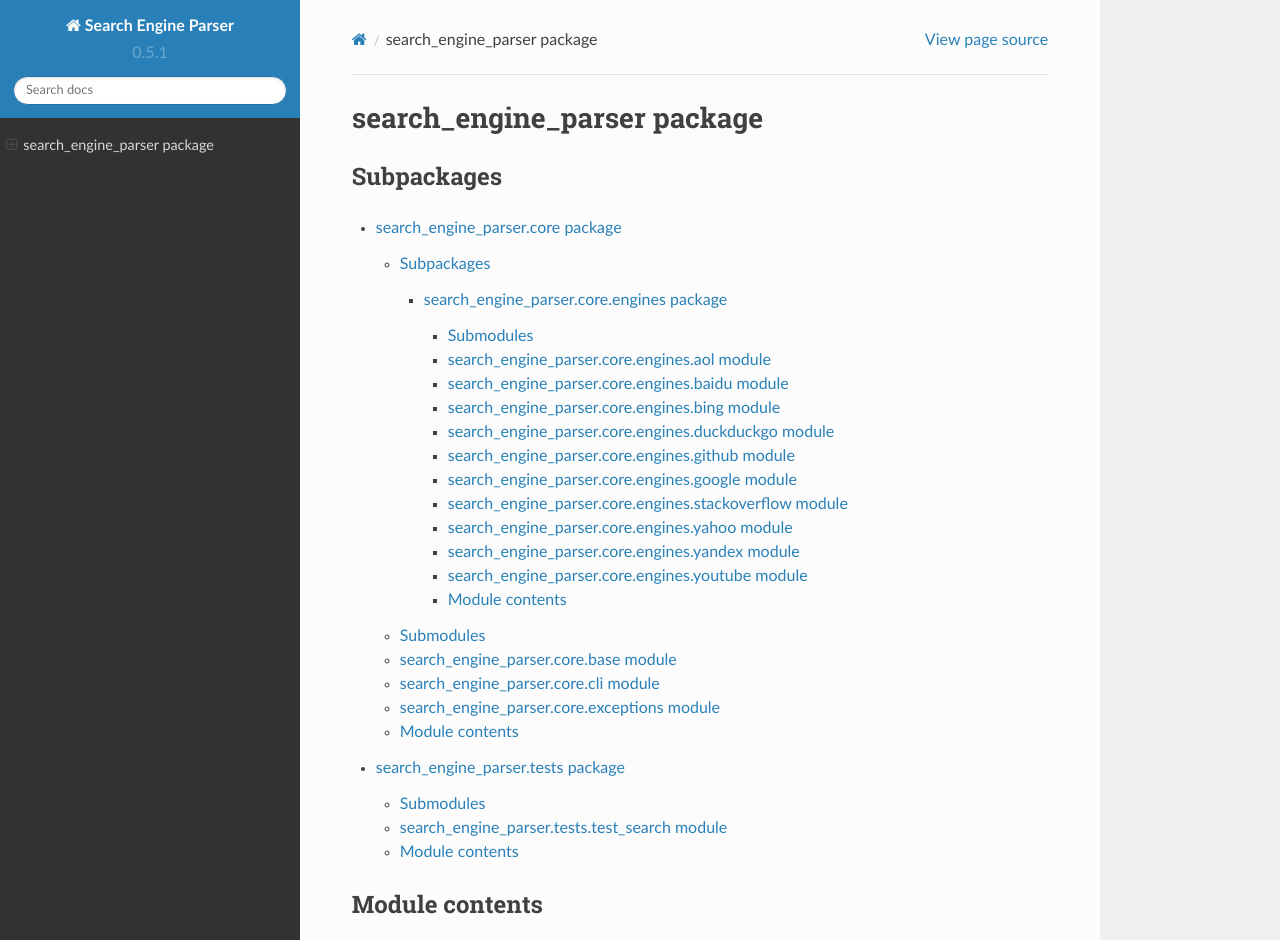
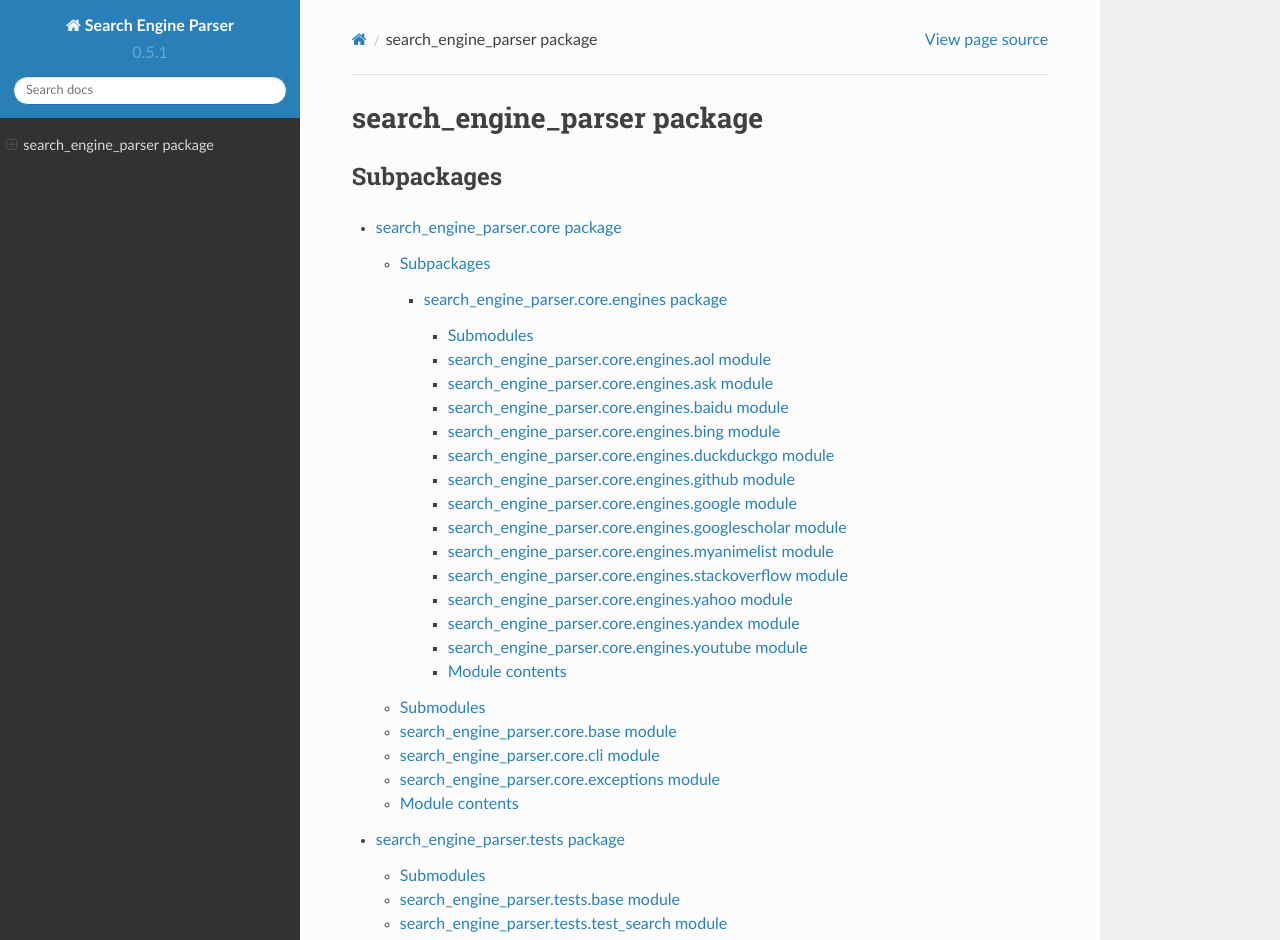
Before and after one commit to bisohns/search-engine-parser, a Sphinx documentation site: the page built from docs/source/search_engine_parser.rst, in a window 1280 px wide and 1270 px high, cut to the strip 0-940 px from the top of the window. Built offline with Sphinx 7.4.7 and the Read the Docs theme 2.0.0, drawn with Linux system fonts in a browser that asks for light colours; the version number is read from the project's files by our own code.

Commit message:
include documentation for google scholar search engine

```diff
--- a/docs/source/search_engine_parser.core.engines.rst
+++ b/docs/source/search_engine_parser.core.engines.rst
@@ -8,6 +8,14 @@ search\_engine\_parser.core.engines.aol module
 ----------------------------------------------
 
 .. automodule:: search_engine_parser.core.engines.aol
+   :members:
+   :undoc-members:
+   :show-inheritance:
+
+search\_engine\_parser.core.engines.ask module
+----------------------------------------------
+
+.. automodule:: search_engine_parser.core.engines.ask
    :members:
    :undoc-members:
    :show-inheritance:
@@ -52,6 +60,22 @@ search\_engine\_parser.core.engines.google module
    :undoc-members:
    :show-inheritance:
 
+search\_engine\_parser.core.engines.googlescholar module
+--------------------------------------------------------
+
+.. automodule:: search_engine_parser.core.engines.googlescholar
+   :members:
+   :undoc-members:
+   :show-inheritance:
+
+search\_engine\_parser.core.engines.myanimelist module
+------------------------------------------------------
+
+.. automodule:: search_engine_parser.core.engines.myanimelist
+   :members:
+   :undoc-members:
+   :show-inheritance:
+
 search\_engine\_parser.core.engines.stackoverflow module
 --------------------------------------------------------
 
--- a/docs/source/search_engine_parser.tests.rst
+++ b/docs/source/search_engine_parser.tests.rst
@@ -3,6 +3,14 @@ search\_engine\_parser.tests package
 
 Submodules
 ----------
+
+search\_engine\_parser.tests.base module
+----------------------------------------
+
+.. automodule:: search_engine_parser.tests.base
+   :members:
+   :undoc-members:
+   :show-inheritance:
 
 search\_engine\_parser.tests.test\_search module
 ------------------------------------------------
```
Also changed, not shown: docs/supported_engines.md (+6 -0 lines).
